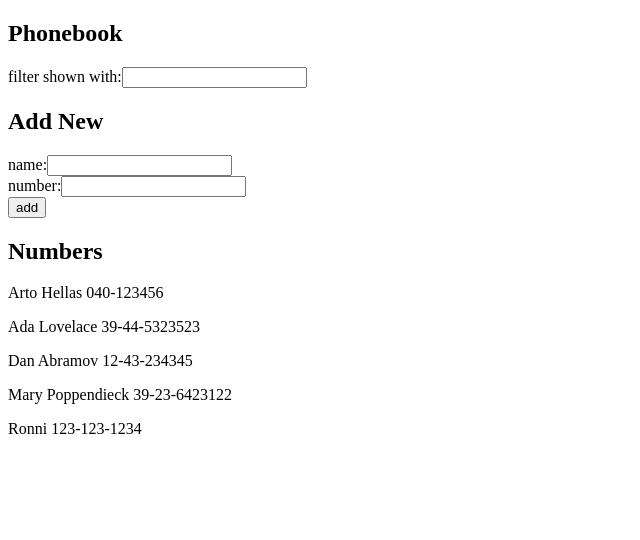
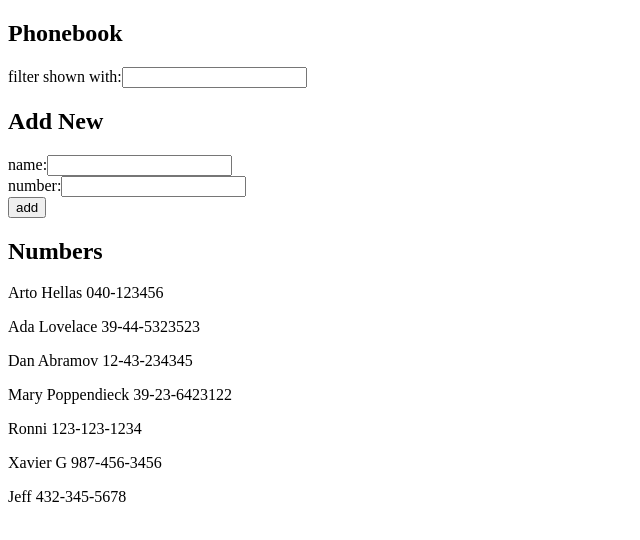
Before and after one commit to rhartlage10/FullStackOpen, a React (Create React App) app in the folder part2/phonebook/: page / in a window 1280 px wide. Shown: the top 540 px of the page, without its empty margins (0-640 px from the left). Built offline with nearby package versions, Linux system fonts and the light colour scheme; data requests are answered from the project's data file.

Commit message:
2.16 - extracted backend code to module

```diff
--- a/part2/phonebook/db.json
+++ b/part2/phonebook/db.json
@@ -24,6 +24,16 @@
       "name": "Ronni",
       "number": "123-123-1234",
       "id": 5
+    },
+    {
+      "name": "Xavier G",
+      "number": "987-456-3456",
+      "id": 6
+    },
+    {
+      "name": "Jeff",
+      "number": "432-345-5678",
+      "id": 7
     }
   ]
 }
--- a/part2/phonebook/src/App.js
+++ b/part2/phonebook/src/App.js
@@ -2,7 +2,7 @@ import React, { useEffect, useState } from 'react'
 import Filter from './Filter'
 import PersonForm from './PersonForm'
 import Persons from './Persons'
-import axios from 'axios'
+import phonebookServices from './services/phonebook'
 
 const App = () => {
   const [ persons, setPersons ] = useState([])
@@ -11,10 +11,8 @@ const App = () => {
   const [ filter, setFilter] = useState('')
 
   useEffect(() => {
-    axios
-    .get('http://localhost:3001/persons')
-    .then(response => {
-      setPersons(response.data)})
+    phonebookServices.getAll()
+    .then(response => setPersons(response))
   }, [])
 
   return (
--- a/part2/phonebook/src/PersonForm.js
+++ b/part2/phonebook/src/PersonForm.js
@@ -1,5 +1,5 @@
 import React from 'react'
-import axios from 'axios'
+import phonebookServices from './services/phonebook'
 
 const PersonForm = ({ persons, setPersons, newName, setName, newNum, setNum }) => {
     const addPerson = (event) => {
@@ -22,8 +22,7 @@ const PersonForm = ({ persons, setPersons, newName, setName, newNum, setNum }) =
         if (nameAlreadyAdded === false) {
           setPersons(persons.concat(personObj))
 
-          axios.post('http://localhost:3001/persons', personObj)
-          .then(response => {console.log(response.data)})
+          phonebookServices.create(personObj)
 
           setName('')
           setNum('')
--- /dev/null
+++ b/part2/phonebook/src/services/phonebook.js
@@ -0,0 +1,17 @@
+import axios from 'axios'
+const baseUrl = 'http://localhost:3001/persons'
+
+const getAll = () => {
+    return axios.get(baseUrl).then(response => response.data)
+}
+
+const create = personObj => {
+    return axios.post(baseUrl, personObj).then(response => response.data)
+}
+
+const exportedObj = {
+    getAll,
+    create
+}
+
+export default exportedObj
```
